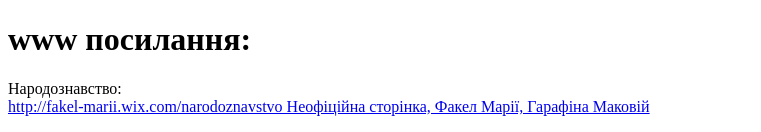
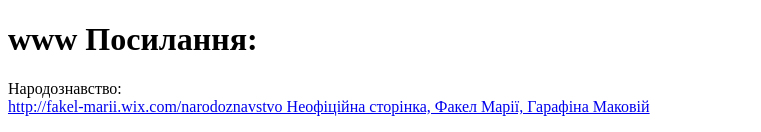
Before and after one commit to vadm/vadm.github.io, a plain HTML site: page index.html in a window 1280 px wide. Shown: the top 132 px of the page, without its empty margins (0-761 px from the left). Drawn offline with Linux system fonts and the light colour scheme.

Commit message:
Update index.html

```diff
--- a/index.html
+++ b/index.html
@@ -6,7 +6,7 @@
 		<title>www посилання</title>
 	</head>
 	<body>
-		<h1>www посилання:</h1>
+		<h1>www Посилання:</h1>
 		<p>
 			Народознавство:
 			<br/>
```
